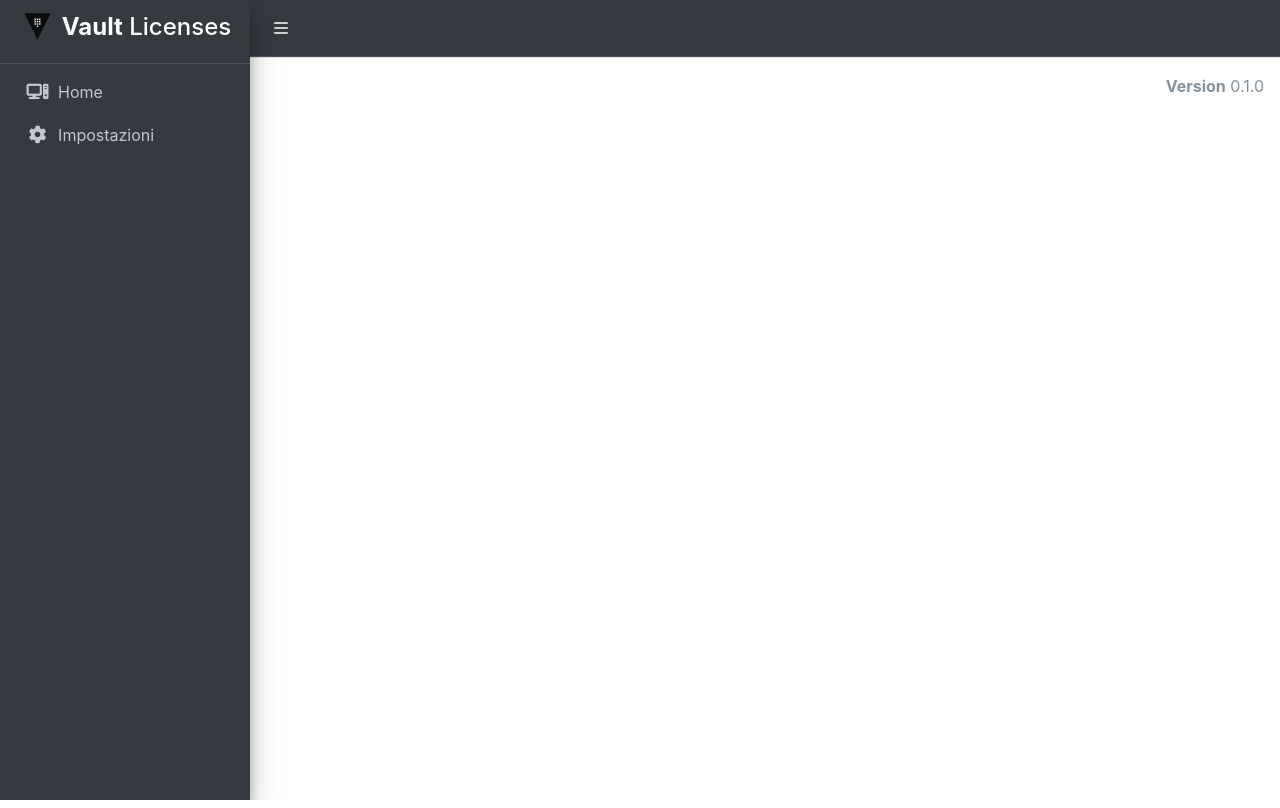
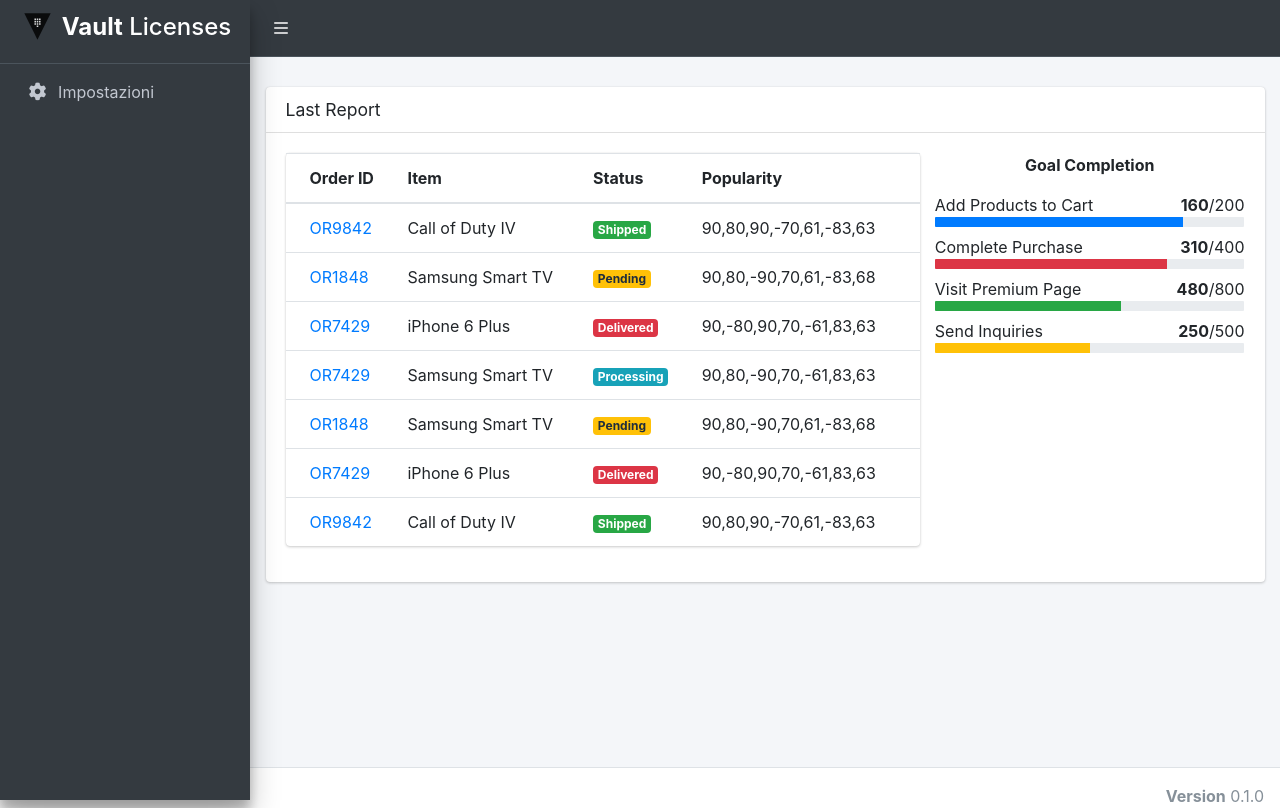
Before and after one commit to escomputers/hc_vault, a Django app: page / in a window 1280 px wide. Run offline with Django 4.2, Linux system fonts and the light colour scheme; some libraries are stand-ins or nearby versions.

Commit message:
template adjustments

```diff
--- a/vault/dashboard/urls.py
+++ b/vault/dashboard/urls.py
@@ -1,13 +1,10 @@
 from django.urls import path
-from django.views.generic import TemplateView
 from django.conf import settings
 from django.conf.urls.static import static
 
 from . import views
 
 urlpatterns = [
-    path('', TemplateView.as_view(template_name='index.html'), name="index"),
-    # path("getData/", views.getData, name="getData"),
-    # path('resume/', TemplateView.as_view(template_name='resume.html'), name="resume"),
-    # path('errors/', views.error_list, name="errors")
+    path("", views.home, name="dashboard"),
+    path("settings/", views.settings, name="settings")
 ]
--- a/vault/dashboard/views.py
+++ b/vault/dashboard/views.py
@@ -1,3 +1,6 @@
 from django.shortcuts import render
 
-# Create your views here.
+def home(request):
+    return render(request, 'home.html')
+def settings(request):
+    return render(request, 'settings.html')
--- /dev/null
+++ b/vault/templates/home.html
@@ -0,0 +1,198 @@
+{% extends "index.html" %}
+
+{% block content %}
+<!-- Main content -->
+<div class="content-wrapper">
+    <!-- Content Header (Page header) -->
+    <section class="content-header">
+      <div class="container-fluid">
+      </div>
+    </section>
+
+ <section class="content">
+   <div class="container-fluid">
+     <div class="row">
+       <div class="col-md-12">
+         <div class="card">
+           <div class="card-header">
+             <h5 class="card-title">Last Report</h5>
+        </div>
+        <!-- /.card-header -->
+        <div class="card-body">
+          <div class="row">
+            <div class="col-md-8">
+                <div class="card">
+                    <div class="card-body p-0">
+                      <div class="table-responsive">
+                        <table class="table m-0">
+                          <thead>
+                          <tr>
+                            <th>Order ID</th>
+                            <th>Item</th>
+                            <th>Status</th>
+                            <th>Popularity</th>
+                          </tr>
+                          </thead>
+                          <tbody>
+                          <tr>
+                            <td><a href="pages/examples/invoice.html">OR9842</a></td>
+                            <td>Call of Duty IV</td>
+                            <td><span class="badge badge-success">Shipped</span></td>
+                            <td>
+                              <div class="sparkbar" data-color="#00a65a" data-height="20">90,80,90,-70,61,-83,63</div>
+                            </td>
+                          </tr>
+                          <tr>
+                            <td><a href="pages/examples/invoice.html">OR1848</a></td>
+                            <td>Samsung Smart TV</td>
+                            <td><span class="badge badge-warning">Pending</span></td>
+                            <td>
+                              <div class="sparkbar" data-color="#f39c12" data-height="20">90,80,-90,70,61,-83,68</div>
+                            </td>
+                          </tr>
+                          <tr>
+                            <td><a href="pages/examples/invoice.html">OR7429</a></td>
+                            <td>iPhone 6 Plus</td>
+                            <td><span class="badge badge-danger">Delivered</span></td>
+                            <td>
+                              <div class="sparkbar" data-color="#f56954" data-height="20">90,-80,90,70,-61,83,63</div>
+                            </td>
+                          </tr>
+                          <tr>
+                            <td><a href="pages/examples/invoice.html">OR7429</a></td>
+                            <td>Samsung Smart TV</td>
+                            <td><span class="badge badge-info">Processing</span></td>
+                            <td>
+                              <div class="sparkbar" data-color="#00c0ef" data-height="20">90,80,-90,70,-61,83,63</div>
+                            </td>
+                          </tr>
+                          <tr>
+                            <td><a href="pages/examples/invoice.html">OR1848</a></td>
+                            <td>Samsung Smart TV</td>
+                            <td><span class="badge badge-warning">Pending</span></td>
+                            <td>
+                              <div class="sparkbar" data-color="#f39c12" data-height="20">90,80,-90,70,61,-83,68</div>
+                            </td>
+                          </tr>
+                          <tr>
+                            <td><a href="pages/examples/invoice.html">OR7429</a></td>
+                            <td>iPhone 6 Plus</td>
+                            <td><span class="badge badge-danger">Delivered</span></td>
+                            <td>
+                              <div class="sparkbar" data-color="#f56954" data-height="20">90,-80,90,70,-61,83,63</div>
+                            </td>
+                          </tr>
+                          <tr>
+                            <td><a href="pages/examples/invoice.html">OR9842</a></td>
+                            <td>Call of Duty IV</td>
+                            <td><span class="badge badge-success">Shipped</span></td>
+                            <td>
+                              <div class="sparkbar" data-color="#00a65a" data-height="20">90,80,90,-70,61,-83,63</div>
+                            </td>
+                          </tr>
+                          </tbody>
+                        </table>
+                      </div>
+                      <!-- /.table-responsive -->
+                    </div>
+                    <!-- /.card-body -->
+                  </div>
+                  <!-- /.card -->
+            </div>
+
+                <!-- /.col -->
+                <div class="col-md-4">
+                <p class="text-center">
+                    <strong>Goal Completion</strong>
+                </p>
+
+                <div class="progress-group">
+                    Add Products to Cart
+                    <span class="float-right"><b>160</b>/200</span>
+                    <div class="progress progress-sm">
+                    <div class="progress-bar bg-primary" style="width: 80%"></div>
+                    </div>
+                </div>
+                <!-- /.progress-group -->
+
+                <div class="progress-group">
+                    Complete Purchase
+                    <span class="float-right"><b>310</b>/400</span>
+                    <div class="progress progress-sm">
+                    <div class="progress-bar bg-danger" style="width: 75%"></div>
+                    </div>
+                </div>
+
+                <!-- /.progress-group -->
+                <div class="progress-group">
+                    <span class="progress-text">Visit Premium Page</span>
+                    <span class="float-right"><b>480</b>/800</span>
+                    <div class="progress progress-sm">
+                    <div class="progress-bar bg-success" style="width: 60%"></div>
+                    </div>
+                </div>
+
+                <!-- /.progress-group -->
+                <div class="progress-group">
+                    Send Inquiries
+                    <span class="float-right"><b>250</b>/500</span>
+                    <div class="progress progress-sm">
+                    <div class="progress-bar bg-warning" style="width: 50%"></div>
+                    </div>
+                </div>
+                <!-- /.progress-group -->
+                </div>
+                <!-- /.col -->
+            </div>
+            <!-- /.row -->
+            </div>
+            <!-- ./card-body -->
+
+            <!--TABELLA CON PERCENTUALI-->
+            <!--
+            <div class="card-footer">
+            <div class="row">
+                <div class="col-sm-3 col-6">
+                <div class="description-block border-right">
+                    <span class="description-percentage text-success"><i class="fas fa-caret-up"></i> 17%</span>
+                    <h5 class="description-header">$35,210.43</h5>
+                    <span class="description-text">TOTAL REVENUE</span>
+                </div>
+                </div>
+
+                <div class="col-sm-3 col-6">
+                <div class="description-block border-right">
+                    <span class="description-percentage text-warning"><i class="fas fa-caret-left"></i> 0%</span>
+                    <h5 class="description-header">$10,390.90</h5>
+                    <span class="description-text">TOTAL COST</span>
+                </div>
+                </div>
+                <div class="col-sm-3 col-6">
+                <div class="description-block border-right">
+                    <span class="description-percentage text-success"><i class="fas fa-caret-up"></i> 20%</span>
+                    <h5 class="description-header">$24,813.53</h5>
+                    <span class="description-text">TOTAL PROFIT</span>
+                </div>
+                </div>
+                <div class="col-sm-3 col-6">
+                <div class="description-block">
+                    <span class="description-percentage text-danger"><i class="fas fa-caret-down"></i> 18%</span>
+                    <h5 class="description-header">1200</h5>
+                    <span class="description-text">GOAL COMPLETIONS</span>
+                </div>
+                </div>
+            </div>
+            </div>
+            -->
+            <!-- /.TABELLA CON PERCENTUALI-->
+
+        </div>
+        <!-- /.card -->
+        </div>
+        <!-- /.col -->
+    </div>
+    <!-- /.row -->
+    </section>
+    </div>
+  </div>
+{% endblock %}
--- a/vault/templates/index.html
+++ b/vault/templates/index.html
@@ -59,11 +59,10 @@
     <!-- Main Sidebar Container -->
     <aside class="main-sidebar sidebar-dark-primary elevation-4">
     <!-- Brand Logo -->
-		<a class="brand-link" href="#">
+    <a class="brand-link" href="{% url 'dashboard' %}">
         <img src="{% static 'img/hc_vault_logo.svg' %}" alt="Logo" class="brand-image" style="opacity: .8">
         <span class="brand-text font-weight-light"><h4><strong>Vault</strong> Licenses</h4></span>
     </a>
-
 
     <!-- Sidebar -->
     <div class="sidebar">
@@ -77,16 +76,7 @@
         </div>
 
         <li class="nav-item">
-            <a href="#" class="nav-link">
-              <i class="fas fa-computer nav-icon"></i>
-              <p>
-                Home
-              </p>
-            </a>
-          </li>
-
-          <li class="nav-item">
-            <a href="#" class="nav-link">
+        <a href="{% url 'settings' %}" class="nav-link">
             <i class="fas fa-gear nav-icon"></i>
             <p>
             Impostazioni
@@ -101,7 +91,10 @@
     <!-- /.sidebar -->
   </aside>
 
-<!-- /.content-wrapper -->
+{% block content %}
+
+  {% endblock %}
+  <!-- Footer -->
   <footer class="main-footer">
     <div class="float-right d-none d-sm-inline-block">
       <b>Version</b> 0.1.0
```
Also changed, not shown: vault/templates/settings.html (added, +73 -0 lines), 2 other files. Lines whose indentation alone changed are shown as unchanged.
